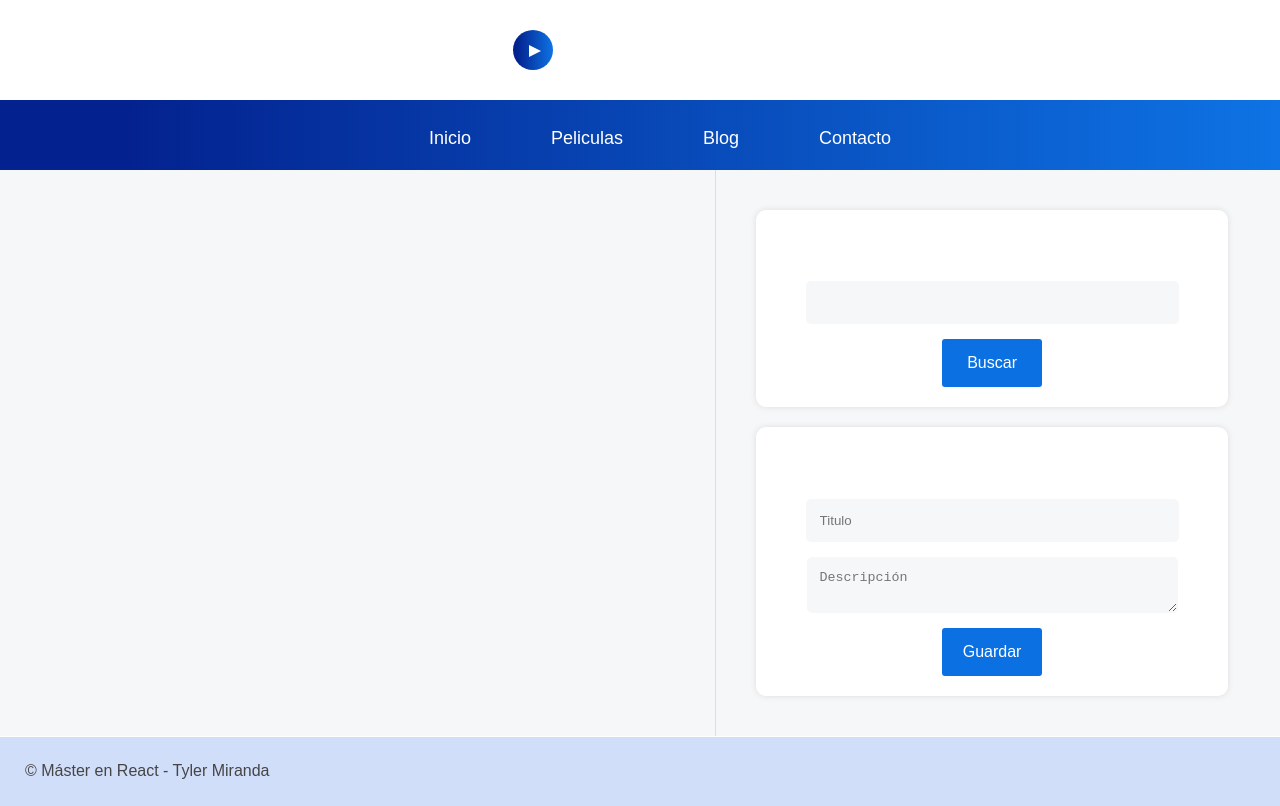
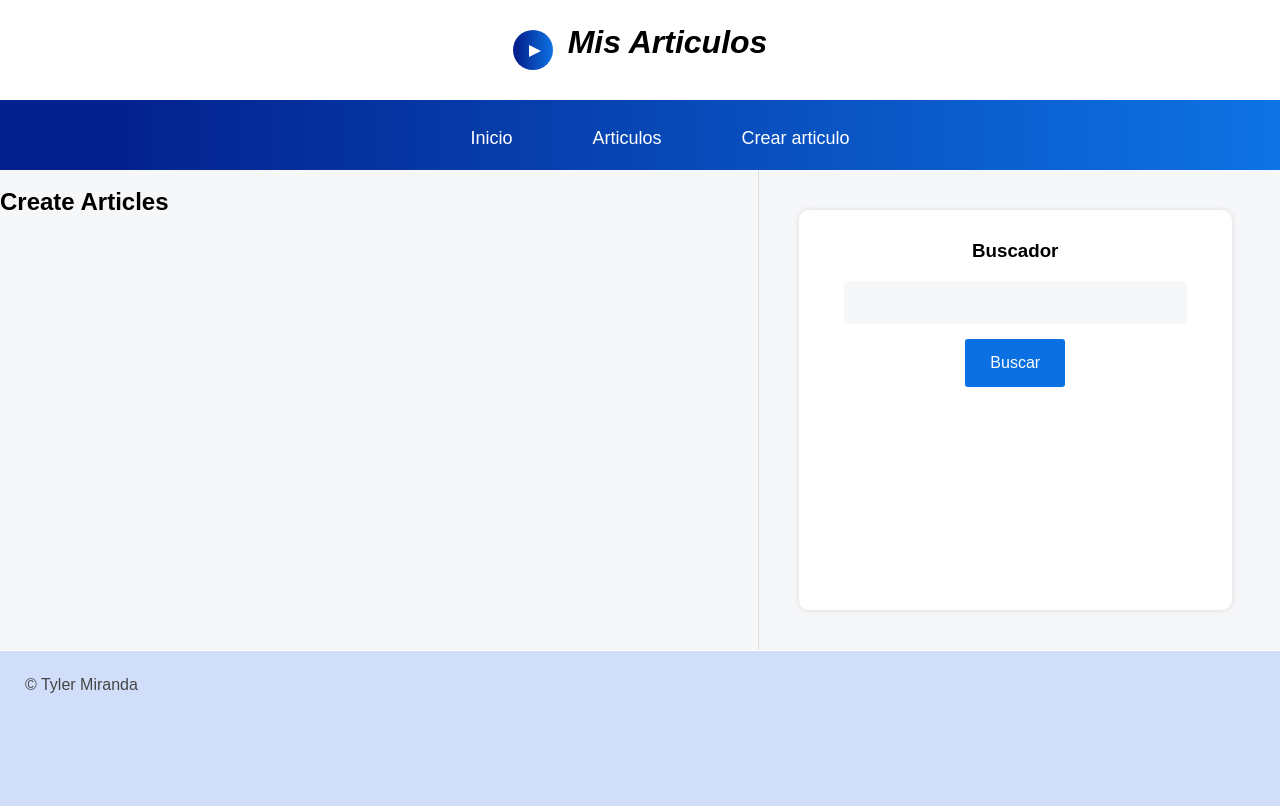
Before and after one commit to Vader-7/Blog, a React (Vite) app: page /create in a window 1280 px wide. Built offline with nearby package versions, Linux system fonts and the light colour scheme.

Commit message:
sidebar update

```diff
--- a/src/components/layout/Footer.jsx
+++ b/src/components/layout/Footer.jsx
@@ -3,7 +3,7 @@ import React from 'react'
 export const Footer = () => {
   return (
     <footer className="footer">
-      &copy; Máster en React - Tyler Miranda
+      &copy; Tyler Miranda
     </footer>
   )
 }
--- a/src/components/layout/Header.jsx
+++ b/src/components/layout/Header.jsx
@@ -3,8 +3,8 @@ import React from 'react'
 export const Header = () => {
   return (
     <header className="header">
-      <div class="logo">
-        <div class="play"></div>
+      <div className="logo">
+        <div className="play"></div>
       </div>
 
       <h1>Mis Articulos</h1>
--- a/src/components/layout/Nav.jsx
+++ b/src/components/layout/Nav.jsx
@@ -1,13 +1,13 @@
 import React from 'react'
+import { NavLink } from 'react-router-dom'
 
 export const Nav = () => {
   return (
     <nav className="nav">
       <ul>
-        <li><a href="#">Inicio</a></li>
-        <li><a href="#">Peliculas</a></li>
-        <li><a href="#">Blog</a></li>
-        <li><a href="#">Contacto</a></li>
+        <li><NavLink to="/start">Inicio</NavLink></li>
+        <li><NavLink to="/articles">Articulos</NavLink></li>
+        <li><NavLink to="/create">Crear articulo</NavLink></li>
       </ul>
     </nav>
   )
--- a/src/components/layout/Sidebar.jsx
+++ b/src/components/layout/Sidebar.jsx
@@ -11,14 +11,14 @@ export const Sidebar = () => {
                 </form>
             </div>
 
-            <div className="add">
+            {/*} <div className="add">
                 <h3 className="title">Añadir articulo</h3>
                 <form>
                     <input type="text" id="title" placeholder="Titulo" />
                     <textarea id="description" placeholder="Descripción"></textarea>
                     <input type="submit" id="save" value="Guardar" />
                 </form>
-            </div>
+    </div>*/}
         </aside>
     )
 }
--- a/src/index.css
+++ b/src/index.css
@@ -3,10 +3,6 @@
   font-size: 16px;
   line-height: 24px;
   font-weight: 400;
-
-  color-scheme: light dark;
-  color: rgba(255, 255, 255, 0.87);
-  background-color: #242424;
 
   font-synthesis: none;
   text-rendering: optimizeLegibility;
@@ -177,6 +173,7 @@ input[type="button"]{
   background: white;
   border-radius: 10px;
   box-shadow: 0px 0px 6px #ddd;
+  min-height: 400px;
 }
 
 .lateral input[type="text"],
--- a/src/routing/Rutas.jsx
+++ b/src/routing/Rutas.jsx
@@ -2,6 +2,7 @@ import React from 'react';
 import { Routes, Route, BrowserRouter, Navigate } from 'react-router-dom';
 import {Start} from '../components/pages/Start';
 import {Articles} from '../components/pages/Articles';
+import {CreateArticles} from '../components/pages/CreateArticles';
 import { Header } from '../components/layout/Header';
 import { Nav } from '../components/layout/Nav';
 import { Footer } from '../components/layout/Footer';
@@ -17,6 +18,7 @@ export const Rutas = () => {
                     <Route path="/" exact element={<Start/>} />
                     <Route path="/start" element={<Start/>} />
                     <Route path="/articles" element={<Articles/>} />
+                    <Route path="/create" element={<CreateArticles/>} />
                 </Routes>
             </section>
             <Sidebar/>
```
